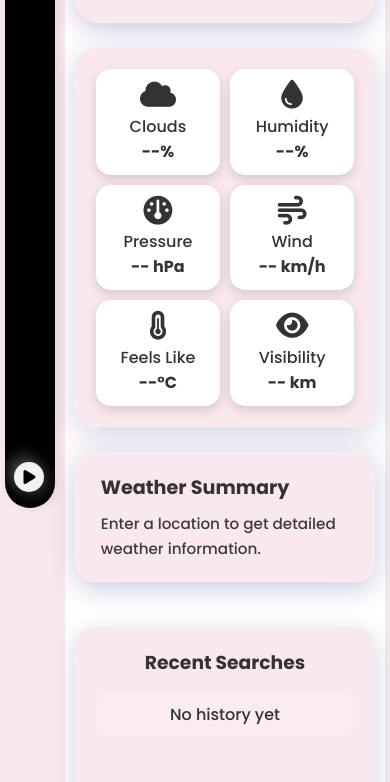
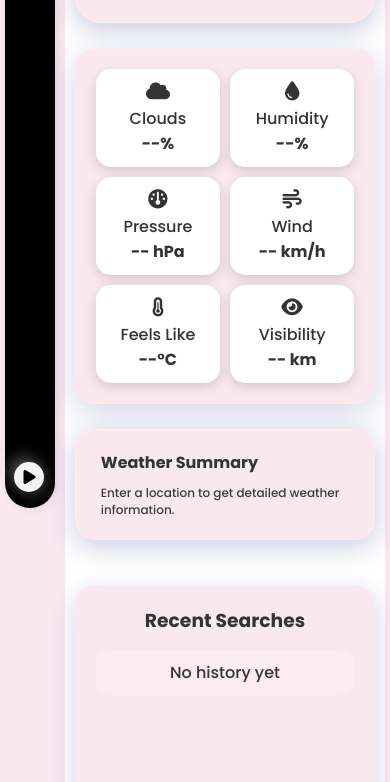
Before and after one commit to fauz-del/Productivity-Toolkit, a plain HTML site: page weather.html in a window 390 px wide. Shown: the part 341-1123 px from the top of the page. Drawn offline with Linux system fonts and the light colour scheme.

Commit message:
Update weather.css

```diff
--- a/weather.css
+++ b/weather.css
@@ -1,4 +1,3 @@
-/* ===== Weather Layout ===== */
 .weather-layout {
   display: flex;
   justify-content: space-between;
@@ -11,14 +10,12 @@
   gap: 30px;
 }
 
-/* ===== Main Weather Container ===== */
 .weather-container {
   flex: 1 1 700px;
   text-align: center;
   color: #fff;
 }
 
-/* ===== Search Bar ===== */
 .search-bar {
   display: flex;
   justify-content: center;
@@ -64,7 +61,6 @@
   box-shadow: 0 0 10px rgba(79, 172, 254, 0.5);
 }
 
-/* ===== Main Weather Card ===== */
 .weather-main {
   display: flex;
   flex-direction: column;
@@ -107,8 +103,6 @@
   font-size: 0.95rem;
   color: #333;
 }
-
-/* ===== Weather Details (Glassmorphism) ===== */
 .weather-details {
   display: grid;
   grid-template-columns: repeat(auto-fit, minmax(130px, 1fr));
@@ -143,7 +137,6 @@
   color: #333;
 }
 
-/* ===== Weather Explanation ===== */
 .weather-explanation {
   text-align: left;
   padding: 20px 25px;
@@ -175,7 +168,6 @@
   color: #333;
 }
 
-/* ===== Weather History (Right Section) ===== */
 .weather-history {
   flex: 0 1 300px;
   border-radius: 20px;
@@ -216,14 +208,11 @@
   background: rgba(255, 255, 255, 0.25);
 }
 
-
-
-/* 🌧️ Error container styling */
 .error-container {
-  display: none; /* hidden by default */
-  flex-direction: column; /* stack image and text vertically */
+  display: none;
+  flex-direction: column;
   align-items: center;
-  justify-content: center; /* center vertically */
+  justify-content: center;
   text-align: center;
   padding: 2rem;
   max-width: 400px;
@@ -242,8 +231,6 @@
   font-weight: 500;
 }
 
-
-/* ===== Responsive Design ===== */
 @media (max-width: 900px) {
   .weather-layout {
     flex-direction: column;
@@ -269,6 +256,10 @@
   gap: 10px;
 }
 
+.detail-card i {
+  font-size: 1.2rem;
+}
+
 .weather-main img {
     width: 90px;
     height: 90px;
@@ -286,8 +277,13 @@
     padding: 10px;
   }
 
-  .weather-explanation {
-    font-size: 0.9rem;
+.weather-explanation h3 {
+  font-size: 1rem;
+}
+
+.weather-explanation p {
+  font-size: 0.75rem;
+  line-height: 1.4;
 }
 
 .search-bar input {
@@ -308,6 +304,4 @@
   gap: 10px;
   border: 1px solid rgba(255, 255, 255, 0.18);
 }
-
-
 }
```
Lines whose indentation alone changed are shown as unchanged.
